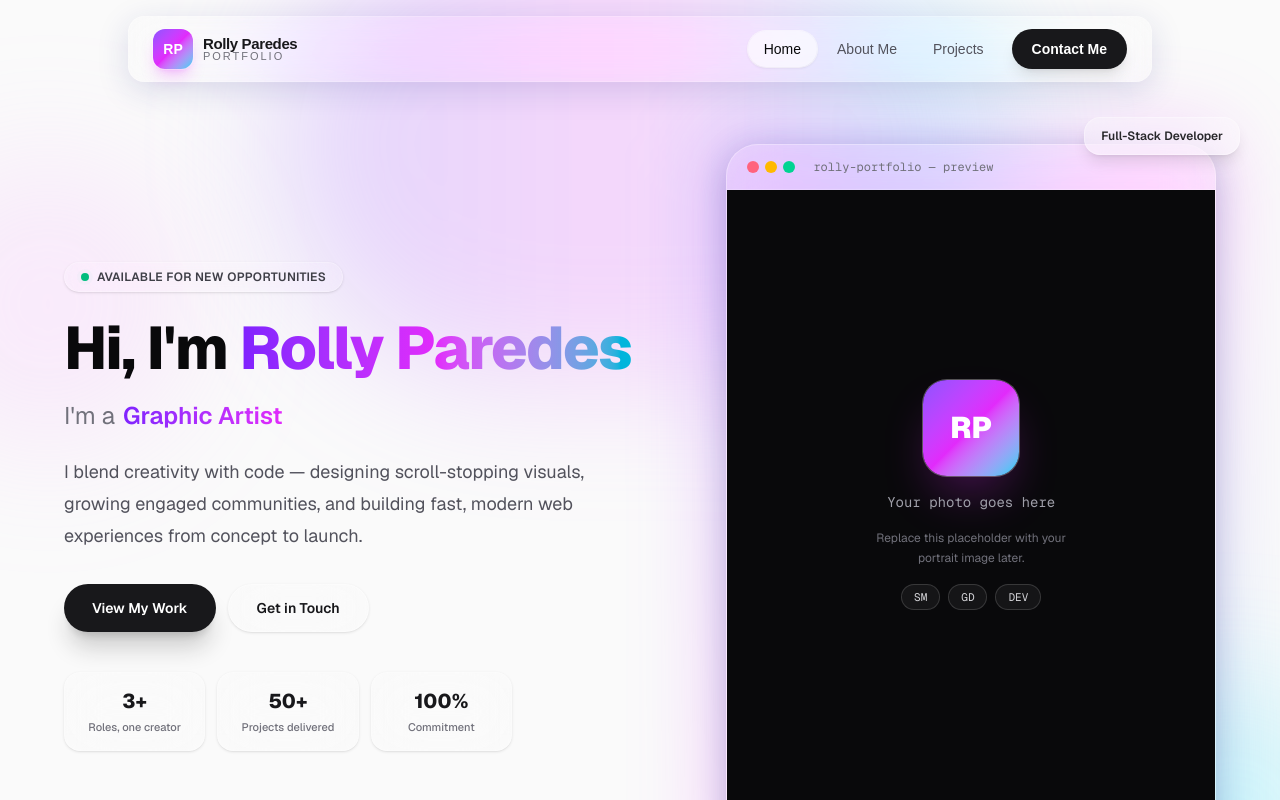
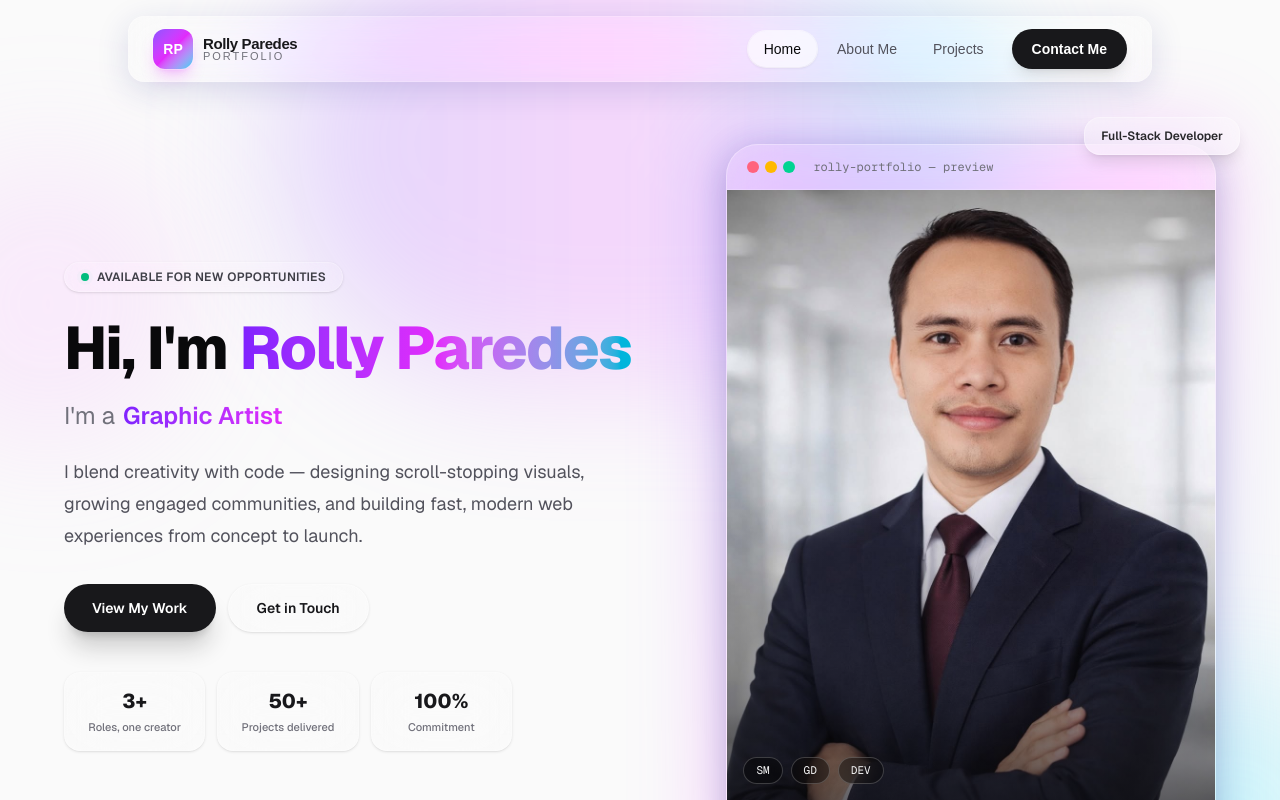
Before and after one commit to officialrolly-blip/porfolio-rolly, a Next.js app: page / in a window 1280 px wide. Shown: the top 800 px of the page. Built offline with nearby package versions, Linux system fonts and the light colour scheme.

Commit message:
Use rolly-paredes.jpg portrait in Hero card

```diff
--- a/app/components/Hero.tsx
+++ b/app/components/Hero.tsx
@@ -1,4 +1,5 @@
 "use client";
+import Image from "next/image";
 import { useEffect, useState } from "react";
 const ROLES = ["Social Media Manager", "Graphic Artist", "Full-Stack Developer"];
 export default function Hero() {
@@ -66,13 +67,19 @@ export default function Hero() {
               <span className="h-3 w-3 rounded-full bg-rose-400" /><span className="h-3 w-3 rounded-full bg-amber-400" /><span className="h-3 w-3 rounded-full bg-emerald-400" />
               <span className="ml-3 font-mono text-xs text-zinc-500 dark:text-zinc-400">rolly-portfolio — preview</span>
             </div>
-            <div className="flex aspect-[4/5] flex-col items-center justify-center gap-4 bg-zinc-950 p-8 text-center sm:aspect-square lg:aspect-[4/5]">
-              <span className="grid h-24 w-24 place-items-center rounded-3xl bg-gradient-to-br from-violet-500 via-fuchsia-500 to-cyan-400 text-3xl font-black text-white shadow-2xl shadow-fuchsia-500/30 ring-1 ring-white/30">RP</span>
-              <p className="font-mono text-sm text-zinc-400">Your photo goes here</p>
-              <p className="max-w-[220px] text-xs leading-5 text-zinc-500">Replace this placeholder with your portrait image later.</p>
-              <div className="flex gap-2">
+            <div className="relative aspect-[4/5] overflow-hidden bg-zinc-950 sm:aspect-square lg:aspect-[4/5]">
+              <Image
+                src="/rolly-paredes.jpg"
+                alt="Portrait of Rolly Paredes"
+                fill
+                priority
+                sizes="(max-width: 1024px) 100vw, 480px"
+                className="object-cover object-top"
+              />
+              <div aria-hidden className="pointer-events-none absolute inset-0 bg-gradient-to-t from-zinc-950/60 via-transparent to-transparent" />
+              <div className="absolute bottom-4 left-4 flex gap-2">
                 {["SM", "GD", "DEV"].map((t) => (
-                  <span key={t} className="rounded-full border border-white/15 bg-white/5 px-3 py-1 font-mono text-[11px] text-zinc-300">{t}</span>
+                  <span key={t} className="rounded-full border border-white/20 bg-black/40 px-3 py-1 font-mono text-[11px] text-zinc-100 backdrop-blur-md">{t}</span>
                 ))}
               </div>
             </div>
```
Also changed, not shown: public/rolly-paredes.jpg (added).
